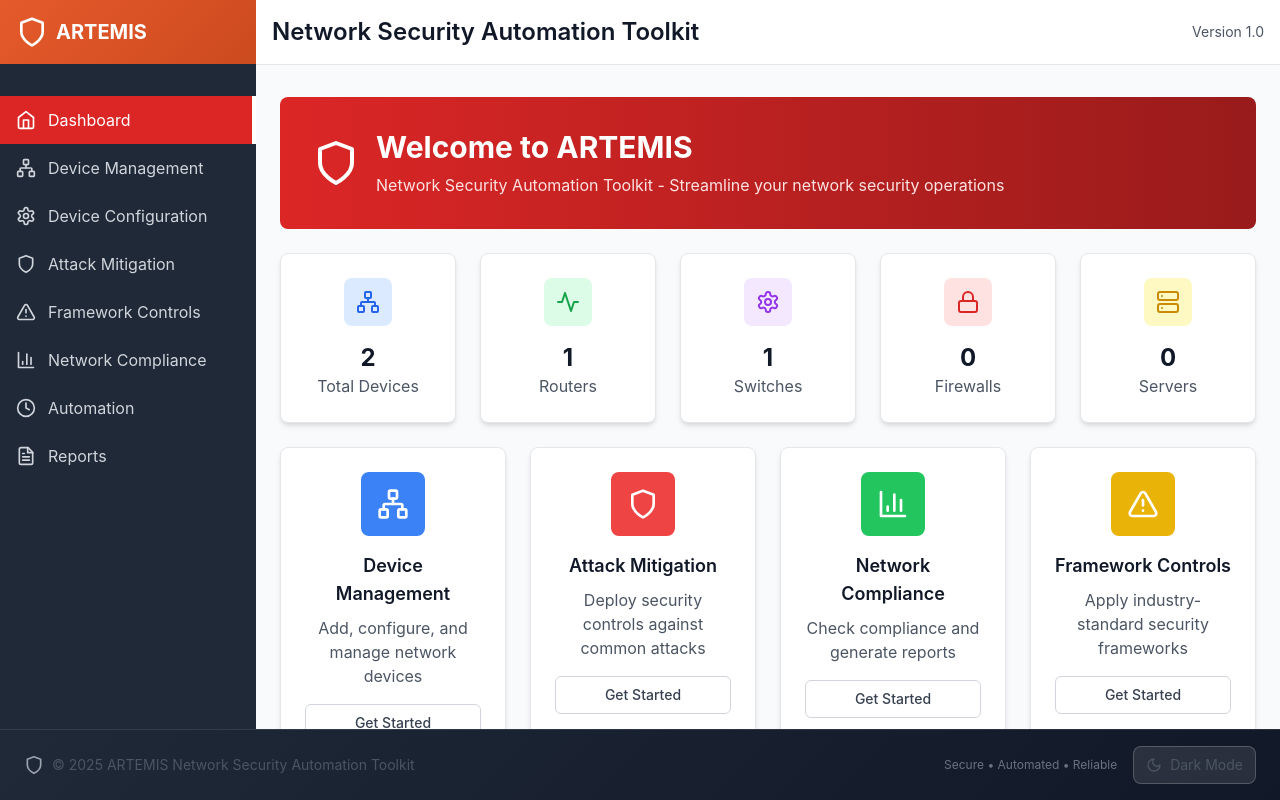
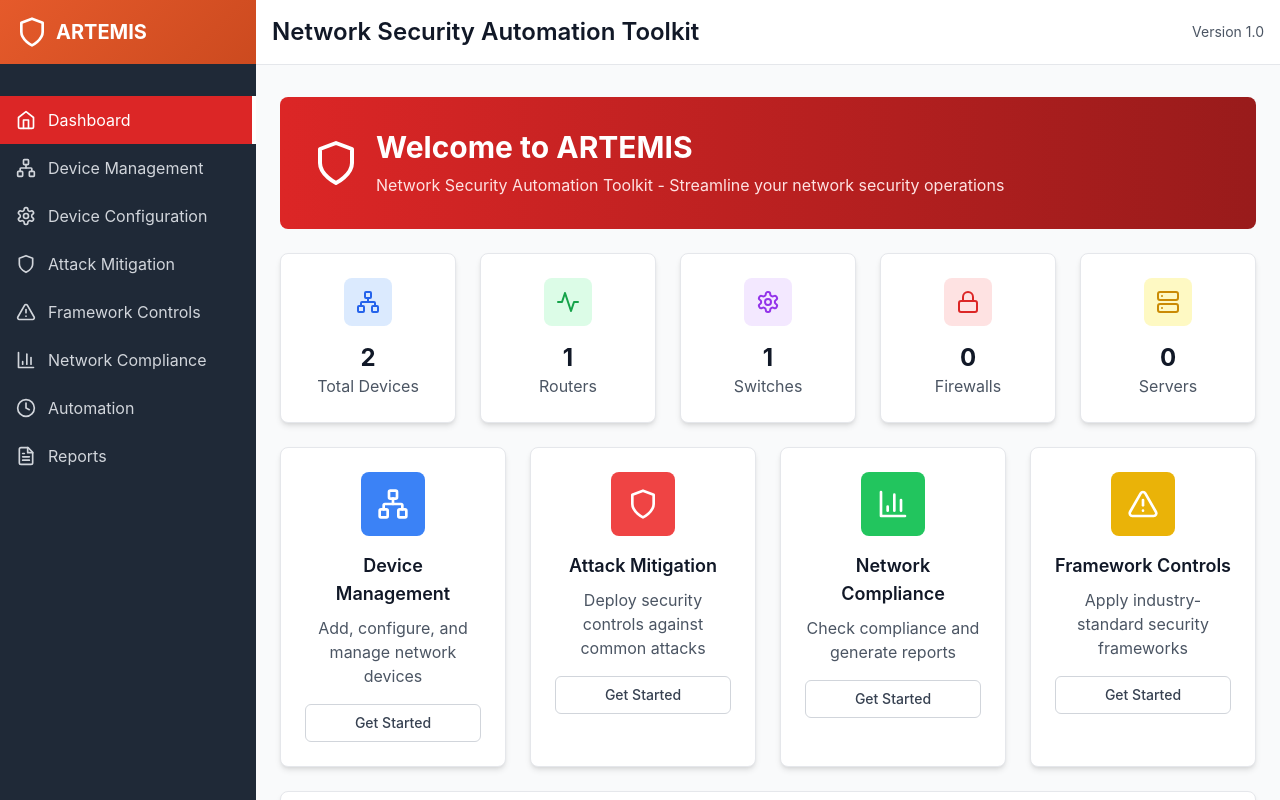
Before and after one commit to Dinuka7L/Artemis-NSAT, a React (Create React App) app: page / in a window 1280 px wide. Built offline with nearby package versions, Linux system fonts and the light colour scheme.

Commit message:
Footer Only Visible at Bottom on Scroll

```diff
--- a/src/components/Layout.js
+++ b/src/components/Layout.js
@@ -31,8 +31,7 @@ const Layout = ({ children }) => {
   ];
 
   return (
-    <div className="flex flex-col h-screen bg-gray-900 dark:bg-dark-primary">
-      <div className="flex flex-1 overflow-hidden">
+    <div className="flex h-screen bg-gray-900 dark:bg-dark-primary">
       {/* Sidebar */}
       <div className={`${sidebarOpen ? 'translate-x-0' : '-translate-x-full'} fixed inset-y-0 left-0 z-50 w-64 bg-gray-800 dark:bg-dark-secondary transition-transform duration-300 ease-in-out lg:translate-x-0 lg:static lg:inset-0`}>
         <div className="flex items-center justify-between h-16 px-4 artemis-gradient">
@@ -98,25 +97,15 @@ const Layout = ({ children }) => {
           </div>
         </header>
 
-          {/* Page content */}
+        {/* Page content with footer at bottom */}
         <main className="flex-1 overflow-x-hidden overflow-y-auto bg-gray-50 dark:bg-dark-primary">
+          <div className="min-h-full">
             <div className="container mx-auto px-6 py-8">
               {children}
             </div>
-          </main>
-        </div>
 
-        {/* Overlay for mobile */}
-        {sidebarOpen && (
-          <div
-            className="fixed inset-0 z-40 bg-black bg-opacity-50 lg:hidden"
-            onClick={() => setSidebarOpen(false)}
-          />
-        )}
-      </div>
-
-      {/* Footer */}
-      <footer className="app-footer">
+            {/* Footer at bottom of content */}
+            <footer className="app-footer mt-16">
               <div className="flex items-center justify-between px-6 py-4">
                 <div className="flex items-center space-x-4">
                   <div className="flex items-center space-x-2">
@@ -136,6 +125,17 @@ const Layout = ({ children }) => {
               </div>
             </footer>
           </div>
+        </main>
+      </div>
+
+      {/* Overlay for mobile */}
+      {sidebarOpen && (
+        <div
+          className="fixed inset-0 z-40 bg-black bg-opacity-50 lg:hidden"
+          onClick={() => setSidebarOpen(false)}
+        />
+      )}
+    </div>
   );
 };
 
--- a/src/index.css
+++ b/src/index.css
@@ -225,7 +225,7 @@ code {
   --tw-ring-color: #e55a2b !important;
 }
 
-/* Footer styles */
+/* Footer styles - positioned at bottom of content */
 .app-footer {
   background: linear-gradient(135deg, #1f2937 0%, #111827 100%);
   border-top: 1px solid rgba(255, 255, 255, 0.1);
```
Lines whose indentation alone changed are shown as unchanged.
